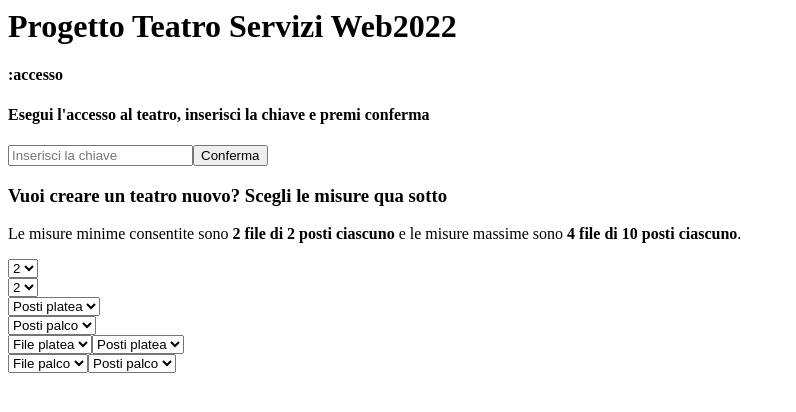
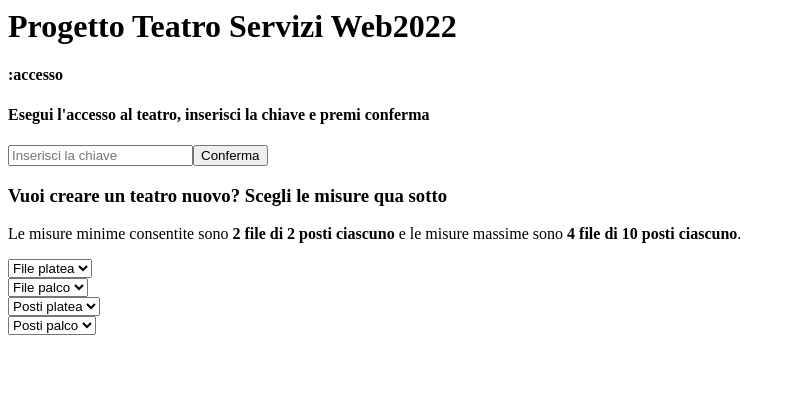
Before and after one commit to Framattat/progetto-teatro-serviziweb-angular, an Angular app: page / in a window 1280 px wide. Shown: the top 412 px of the page, without its empty margins (0-796 px from the left). Built offline with nearby package versions, Linux system fonts and the light colour scheme.

Commit message:
Ottimizzato newteatro, pulito alcuni console.log

```diff
--- a/src/app/db.service.ts
+++ b/src/app/db.service.ts
@@ -15,19 +15,19 @@ export class DbService {
   constructor(private http: HttpClient) {}
 
   public getDb(key: string): Observable<string> {
-    console.log('la get: ' + key);
+    console.log('endpoint get, chiave: ' + key);
     //metodo get endpoint get
     // specifico get<string> perché è un metodo overloaded mi restituisce diversi tipi di risultati
     console.log(this.http.get<string>(this.URL + 'get?key=' + key));
     return this.http.get<string>(this.URL + 'get?key=' + key);
   }
   public setDb(key: string, body): Observable<string> {
-    console.log('la set: ' + key);
+    console.log('endpoint set, chiave: ' + key);
     //il metodo della set è post, fornisco anche body, endpoint set
     return this.http.post<string>(this.URL + 'set?key=' + key, body);
   }
   public newDb(): Observable<string> {
-    console.log('la new');
+    console.log('endpoint new');
     //metodo della new è get, con il secret fornito dal professore e l'endpoint new
     return this.http.get<string>(this.URL + 'new?secret=ssw2022');
   }
--- a/src/app/newteatro/newteatro.component.html
+++ b/src/app/newteatro/newteatro.component.html
@@ -7,32 +7,19 @@
   </p>
   <div *ngFor="let config of [file, posti]">
     <div *ngFor="let zona of ['platea', 'palco']">
-      <select (change)="valore_selezionato($event, 'f_' + zona)">
-        <div *ngIf="config.length == 3; else posti">
-          <option disabled selected>File {{ zona }}</option>
-        </div>
-        <ng-template #posti
-          ><option disabled selected>Posti {{ zona }}</option>
-        </ng-template>
+      <select
+        (change)="
+          valore_selezionato($event, (config.length == 3 ? 'f_' : 'p_') + zona)
+        "
+      >
+        <option disabled selected>
+          {{ config.length == 3 ? 'File' : 'Posti' }} {{ zona }}
+        </option>
         <option *ngFor="let numero of config" [value]="numero">
           {{ numero }}
         </option>
       </select>
     </div>
-  </div>
-  <div *ngFor="let zona of ['platea', 'palco']">
-    <select (change)="valore_selezionato($event, 'f_' + zona)">
-      <option disabled selected>File {{ zona }}</option>
-      <option *ngFor="let numero of file" [value]="numero">
-        {{ numero }}
-      </option>
-    </select>
-    <select (change)="valore_selezionato($event, 'p_' + zona)">
-      <option disabled selected>Posti {{ zona }}</option>
-      <option *ngFor="let numero of posti" [value]="numero">
-        {{ numero }}
-      </option>
-    </select>
   </div>
   <div *ngIf="teatro_config.length == 4">
     <p>
--- a/src/app/newteatro/newteatro.component.ts
+++ b/src/app/newteatro/newteatro.component.ts
@@ -20,7 +20,6 @@ export class NewteatroComponent implements OnInit {
   avviso: string = '';
 
   valore_selezionato(valore, config) {
-    console.log(valore.target.value, config);
     switch (config) {
       case 'f_platea': {
         this.teatro_config[0] = +valore.target.value;
@@ -46,7 +45,6 @@ export class NewteatroComponent implements OnInit {
   nuovo_teatro() {
     this.db.newDb().subscribe({
       next: (res: any) => {
-        console.log(this.teatro_config);
         var teatro_costruzione = new NominativoComponent(this.db);
         var teatro_temp = teatro_costruzione.costruzione_teatro(
           this.teatro_config[0],
@@ -58,7 +56,6 @@ export class NewteatroComponent implements OnInit {
         this.avviso = '';
         this.stato_uscita.emit(1);
         this.key_uscita.emit(res);
-        console.log(res, teatro_temp);
       },
       error: (error) => {
         this.avviso =
```
